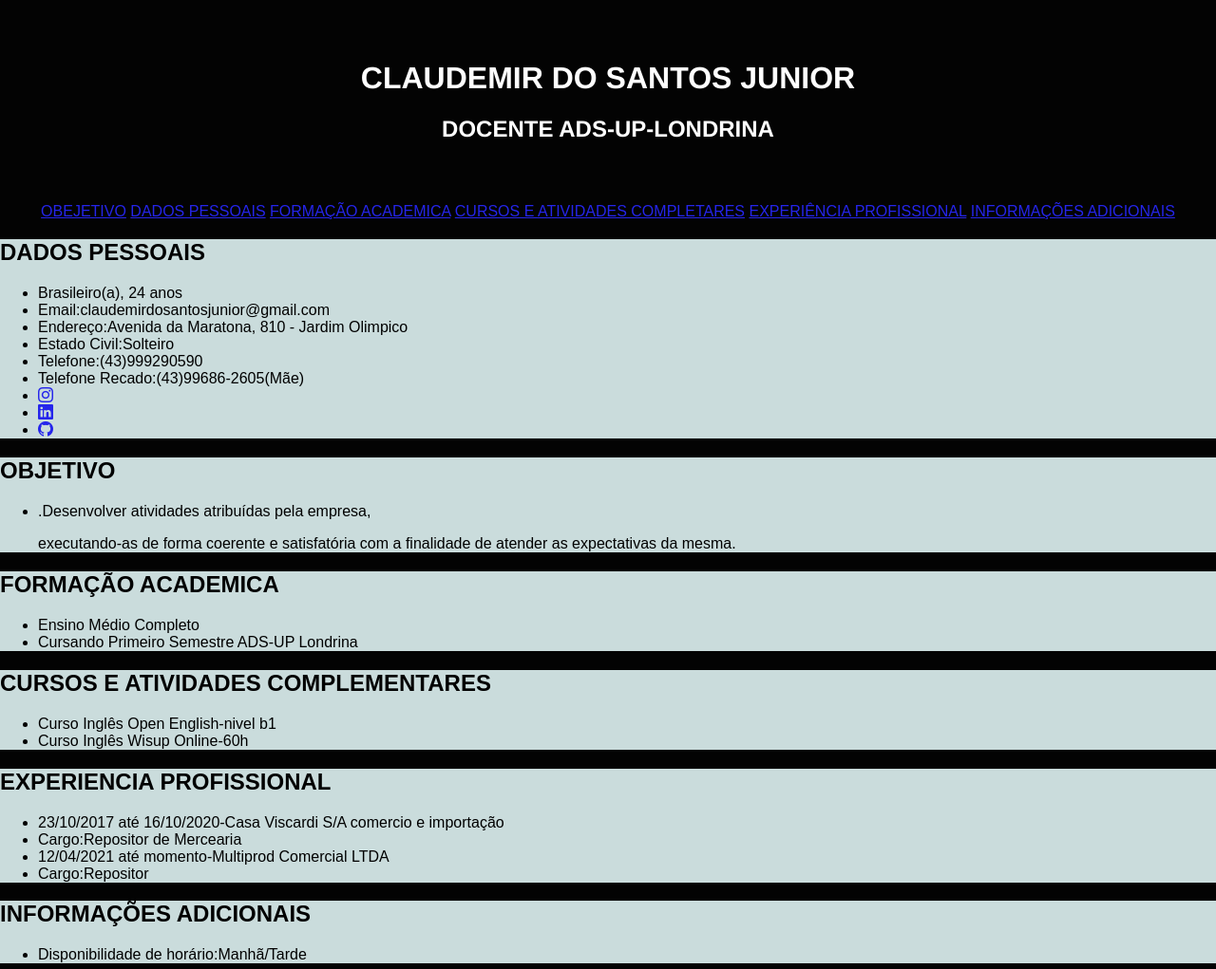
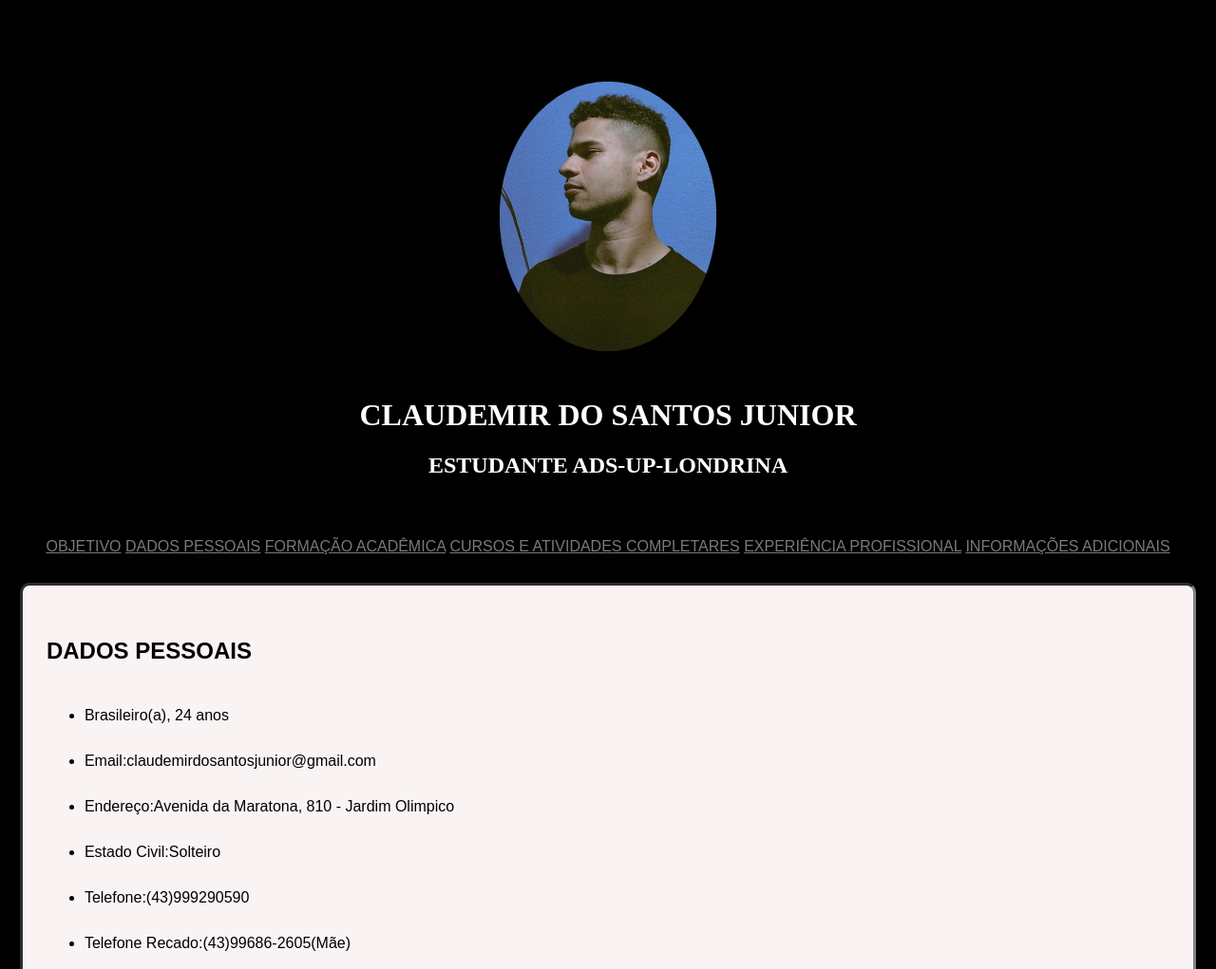
Before and after one commit to Claudemir786/curriculo, a plain HTML site: page index.html in a window 1280 px wide. Shown: the top 1021 px of the page at 95% size. Drawn offline with nearby package versions, Linux system fonts and the light colour scheme.

Commit message:
versão final
finalizei as coisas que faltaram

```diff
--- a/index.html
+++ b/index.html
@@ -10,23 +10,24 @@
 
 
 <body>
-<div class="titulo">
-    <h1 class="texto">CLAUDEMIR DO SANTOS JUNIOR</h1>
-    <h2 class="texto">DOCENTE ADS-UP-LONDRINA</h2>
+<div class="titulo"> <!--cabeçalho da página-->
+    <img src="img/Claudemir.jpg" alt="foto do claudemirdosantosjunior">
+    <h1>CLAUDEMIR DO SANTOS JUNIOR</h1>
+    <h2>ESTUDANTE ADS-UP-LONDRINA</h2>
 </div>
   <div>
-<nav class="sumario">
-    <p class="texto">
-        <a href="#objetivo">OBEJETIVO</a>
+<nav class="sumario"> <!--Menu da página-->
+    <p>
+        <a href="#objetivo">OBJETIVO</a>
         <a href="#dados">DADOS PESSOAIS</a>
-        <a href="#formacao">FORMAÇÃO ACADEMICA</a>
+        <a href="#formacao">FORMAÇÃO ACADÊMICA</a>
         <a href="#cursos">CURSOS E ATIVIDADES COMPLETARES</a>
         <a href="#experiencia">EXPERIÊNCIA PROFISSIONAL</a>
         <a href="#info">INFORMAÇÕES ADICIONAIS</a>
     </p>
 </nav>
-    </div class="container">
-     <div class="item">
+    </div>
+     <div class="container">
         <section>
             <h2 id="dados">DADOS PESSOAIS</h2>
             <ul>
@@ -36,28 +37,27 @@
                 <li>Estado Civil:Solteiro</li>
                 <li>Telefone:(43)999290590</li>
                 <li>Telefone Recado:(43)99686-2605(Mãe)</li>
-                <li><a href="https://www.instagram.com/claudemirjunior27/" target="_blank"><i class="bi bi-instagram"></i> </a></li>
-                <li><a href="https://www.linkedin.com/in/claudemir-do-santos-junior-99360b243/" target="_blank" ><i class="bi bi-linkedin"></i> </a></li>
-                <li><a href="https://github.com/Claudemir786" target="_blank"><i class="bi bi-github"></i></a></li>
-            </ul>
+                <a class="redes" href="https://www.instagram.com/claudemirjunior27/" target="_blank"><i class="bi bi-instagram"></i> </a>
+                <a class="redes" href="https://www.linkedin.com/in/claudemir-do-santos-junior-99360b243/" target="_blank" ><i class="bi bi-linkedin"></i> </a>
+                <a class="redes" href="https://github.com/Claudemir786" target="_blank"><i class="bi bi-github"></i></a>
 
-
+                </ul>
 
 
 
         </section>
      </div>
-     <div class="item">
+     <div class="container">
      <section>
         <h2 id="objetivo">OBJETIVO</h2>
         <ul>
-            <li><p>.Desenvolver atividades atribuídas pela empresa,</p>
+            <li><p>Desenvolver atividades atribuídas pela empresa,</p>
              executando-as de forma coerente e satisfatória com a
              finalidade de atender as expectativas da mesma.</p></li>
         </ul>
      </div>
      </section>
-     <div class="item">
+     <div class="container">
         <section>
             <h2 id="formacao" >FORMAÇÃO ACADEMICA</h2>
             <ul>
@@ -68,8 +68,8 @@
 
         </section>
      </div>
-     <div class="item">
-        <section>
+     <div>
+        <section class="item">
             <h2 id="cursos">CURSOS E ATIVIDADES COMPLEMENTARES</h2>
             <ul>
                 <li>Curso Inglês Open English-nivel b1</li>
@@ -79,9 +79,9 @@
 
         </section>
      </div>
-     <div class="item">
-        <section>
-            <h2 id="experiencia">EXPERIENCIA PROFISSIONAL</h2>
+     <div>
+        <section class="item">
+            <h2 id="experiencia">EXPERIÊNCIA PROFISSIONAL</h2>
             <ul>
             <li>23/10/2017 até 16/10/2020-Casa Viscardi S/A comercio e importação </li>
             <li>Cargo:Repositor de Mercearia</li>
@@ -94,8 +94,8 @@
 
         </section>
      </div>
-    <div class="item">
-        <section>
+    <div>
+        <section class="item">
             <h2 id="info">INFORMAÇÕES ADICIONAIS</h2>
             <ul>
                 <li>Disponibilidade de horário:Manhã/Tarde</li>
--- a/meuestilo.css
+++ b/meuestilo.css
@@ -1,42 +1,60 @@
 body{
-    background-color: rgb(3, 3, 3);
+
+    background-color: rgb(0, 0, 0);
     font-family: Arial, Helvetica, sans-serif;
-    margin: auto;
  }
-.sumario{
-    text-align: center;
-    text-size-adjust: auto;
-}
-a:link {
-    color: rgb(37, 37, 235);
+ img{
+
+    width: 20%;
+    padding: 2%;
+    border-radius: 50%;
+
+
  }
 
-  /* Cor de links já visitados */
-  a:visited {
-    color: rgb(23, 23, 215);
+.sumario{
+
+    text-align: center; /* utilizado para deixar o texto na area central da página */
+    font-size:medium;
  }
 
-  /* Cor ao passar o mouse sobre o link */
-  a:hover {
-    color: rgb(203, 205, 219);
+a:link {
+
+    color: rgb(121, 121, 123);
  }
 
+a:hover {  /* Cor ao passar o mouse sobre o link */
+    color: rgb(10, 33, 128);
+  }
+
+.redes{ /*criado para aumentar o tamanho dos links das redes sociais*/
+    font-size: 200%;
+}
 
 .titulo{
-    font-family: 'Franklin Gothic Medium', 'Arial Narrow', Arial, sans-serif;
+
+    font-family:'Times New Roman', Times, serif;
     text-align: center;
     margin: 5%;
+    color:white ;
 
    }
-.texto{
-    color: white;
-}
+
 .container{
-    background-color: rgb(19, 20, 21);
+
+    background-color: #000000;
     display: flex;
     flex-direction: column;
    }
-.item{
 
-    background-color: rgb(202, 220, 220);
+section{
+
+    background-color: rgb(250, 243, 243);
+    border-style: inset;
+    margin: 1%;
+    border-color: rgb(130, 128, 128);
+    line-height:300%;
+    border-radius: 10px;
+    padding: 2%;
+
 }
```
Also changed, not shown: img/Claudemir.jpg (added). Lines whose indentation alone changed are shown as unchanged.
